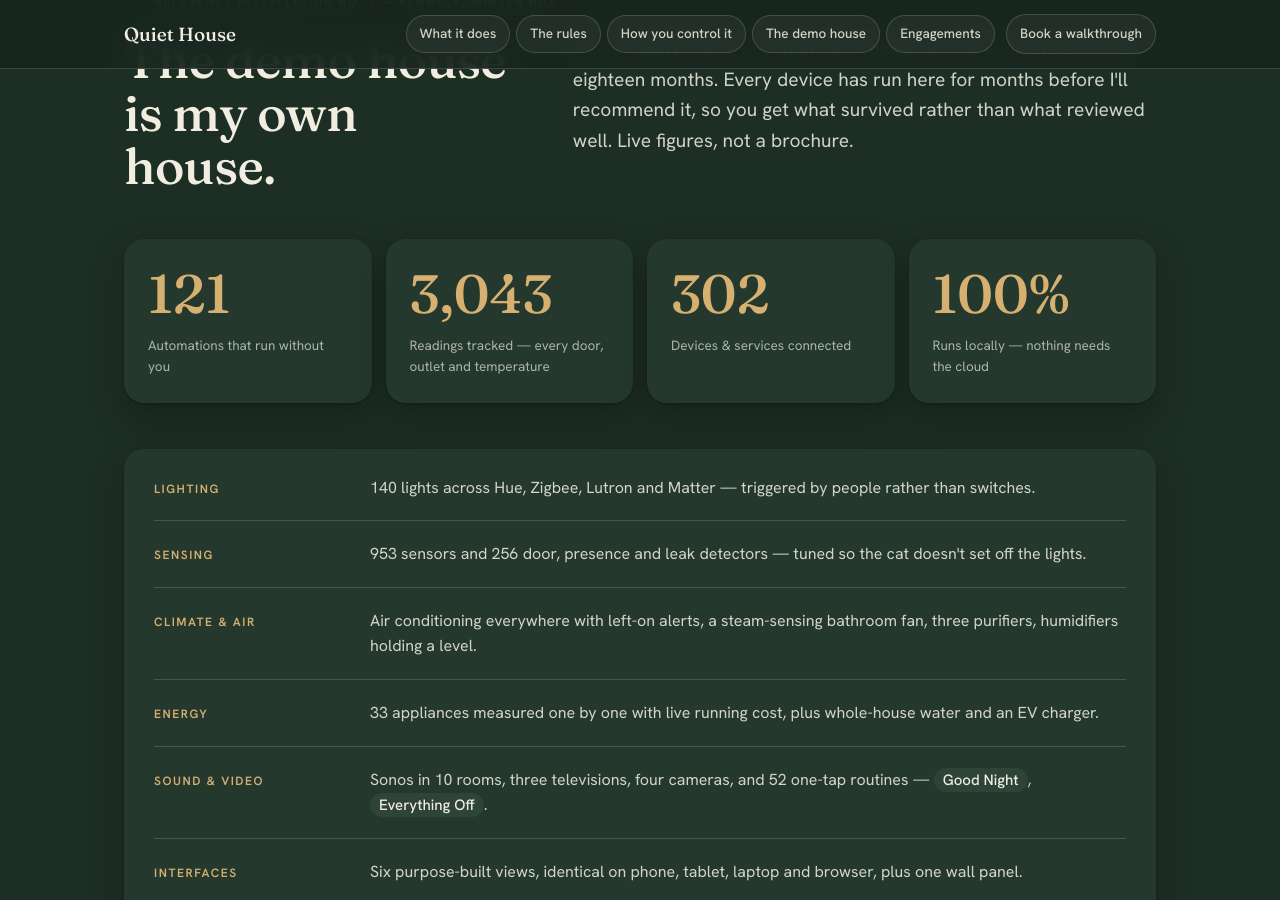
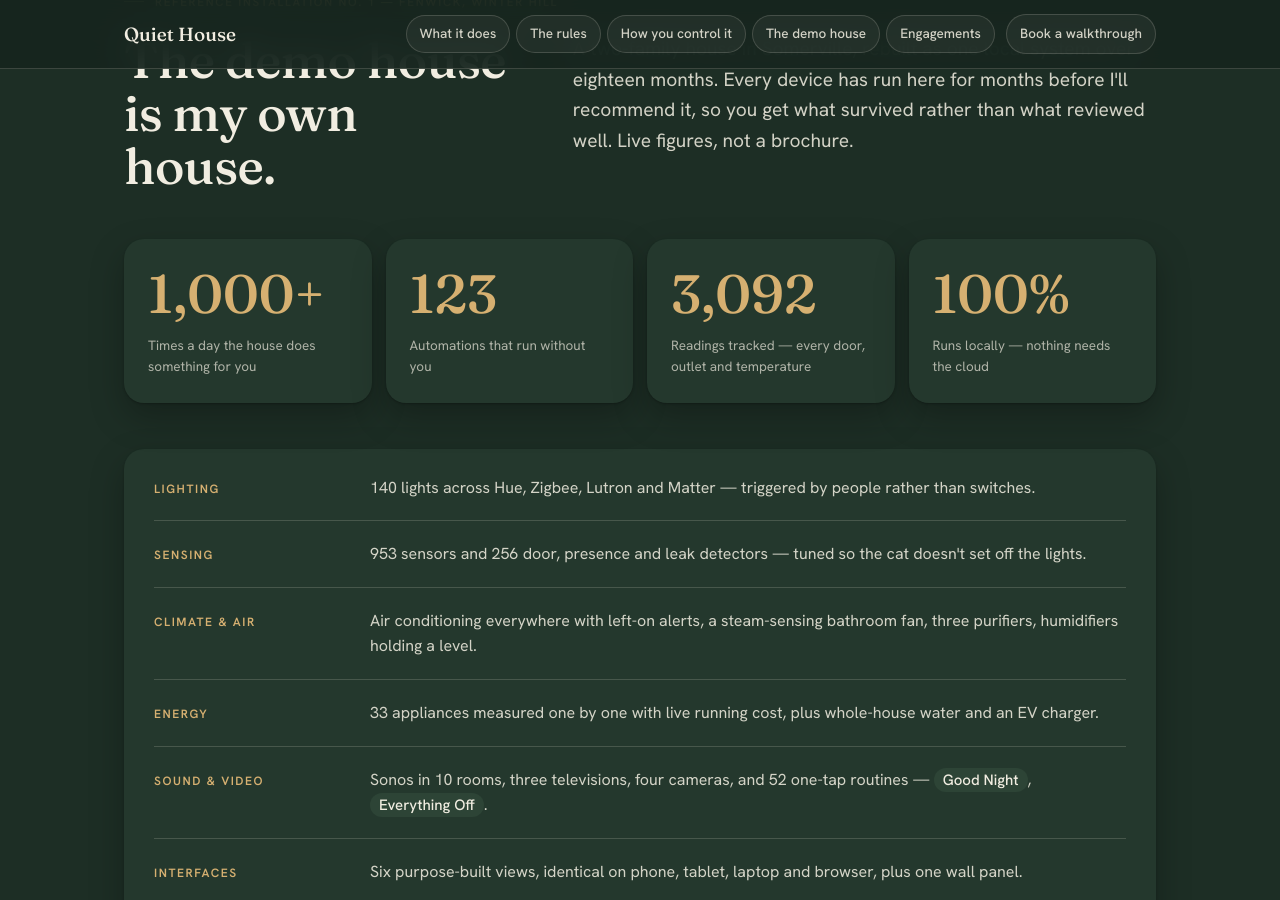
Before and after one commit to christianhatch/christianhatchme, a Jekyll site: the page ha2/index.html, which Jekyll copies as it is, in a window 1280 px wide and 900 px high, scrolled down 6959 px. Built offline with Jekyll 4.4.1, drawn with Linux system fonts in a browser that asks for light colours.

Commit message:
Add a live run-rate figure to /ha2 and refresh the other counts
Lead the reference figures with how often the house acts, not how much
it senses. Figures pulled from the running instance today:

  1,000+  Times a day the house does something for you
  123     Automations that run without you   (was 121)
  3,092   Readings tracked                   (was 3,043)
  100%    Runs locally

Method for the run rate: automation and script entities write a recorder
row per trigger, in pairs under 10ms apart. Counting clusters at a 50ms
threshold gives raw firings; merging retriggers inside 60s gives distinct
events. Over the last 24h that is ~4,750 raw and ~1,225 distinct across
49 automations and 20 scripts, so 1,000+ is the conservative floor.

Dropped "302 devices & services connected" to keep the grid at four; the
ledger below already breaks the hardware down in more detail.

Co-Authored-By: Claude Opus 5 <noreply@anthropic.com>
Claude-Session: https://claude.ai/code/session_01PCcQXdkuEbx99k9VpxRvPb

```diff
--- a/ha2/index.html
+++ b/ha2/index.html
@@ -563,9 +563,9 @@ p{margin:0 0 1em}
       </div>
 
       <div class="figs">
-        <div class="fig"><span class="fig__n">121</span><span class="fig__l">Automations that run without you</span></div>
-        <div class="fig"><span class="fig__n">3,043</span><span class="fig__l">Readings tracked — every door, outlet and temperature</span></div>
-        <div class="fig"><span class="fig__n">302</span><span class="fig__l">Devices &amp; services connected</span></div>
+        <div class="fig"><span class="fig__n">1,000+</span><span class="fig__l">Times a day the house does something for you</span></div>
+        <div class="fig"><span class="fig__n">123</span><span class="fig__l">Automations that run without you</span></div>
+        <div class="fig"><span class="fig__n">3,092</span><span class="fig__l">Readings tracked — every door, outlet and temperature</span></div>
         <div class="fig"><span class="fig__n">100%</span><span class="fig__l">Runs locally — nothing needs the cloud</span></div>
       </div>
 
```
